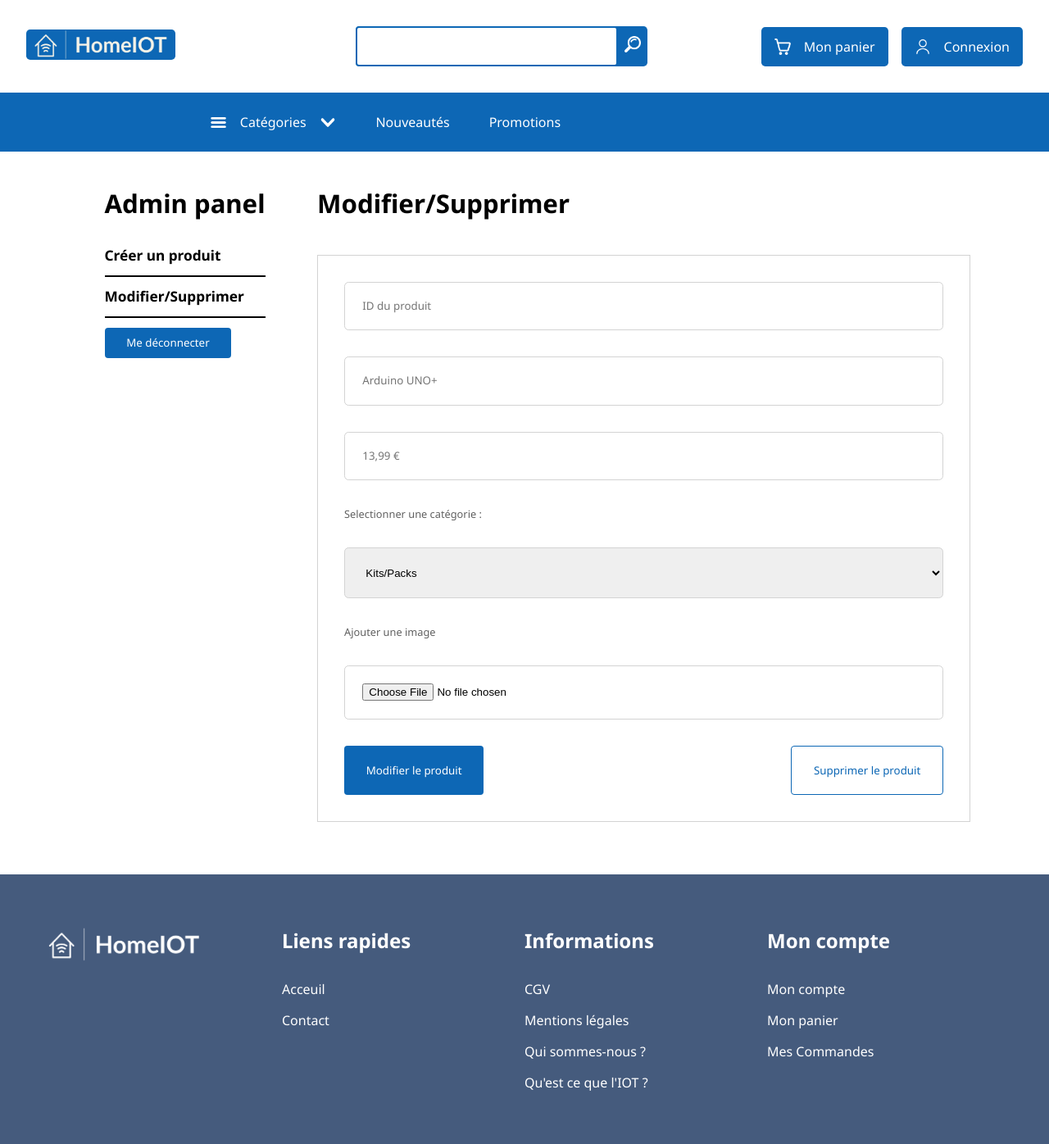
After one commit to JulienLach/HomeIOT, a PHP site: page /admin-panel-update-delete.html in a window 1280 px wide. The commit adds this page. Shown: the whole page at 82% size. Run offline with PHP 8.4, Linux system fonts and the light colour scheme.

Commit message:
ajout page admin update delete product

```diff
--- /dev/null
+++ b/admin-panel-update-delete.html
@@ -0,0 +1,169 @@
+<!DOCTYPE html>
+<html lang="fr">
+
+<head>
+    <meta charset="UTF-8">
+    <meta name="viewport" content="width=device-width, initial-scale=1.0">
+    <!-- GOOGLE FONT NOTO SANS -->
+    <link rel="preconnect" href="https://fonts.googleapis.com">
+    <link rel="preconnect" href="https://fonts.gstatic.com" crossorigin>
+    <link href="https://fonts.googleapis.com/css2?family=Noto+Sans:wght@300;400;700&display=swap" rel="stylesheet">
+    <!-- FAVICON -->
+    <link rel="shortcut icon" href="HomeIOT-logos/favicon.ico" type="image/x-icon" />
+    <!-- STYLE.CSS -->
+    <link rel="stylesheet" href="css/style.css">
+    <title>HomeIOT - Admin - Modifier/Supprimer</title>
+</head>
+
+<body>
+
+    <!-- NAVBAR -->
+
+    <nav class="navbar">
+        <div class="container">
+
+            <!-- LOGO -->
+            <div class=" logo">
+                <a href="index.html">
+                    <img src="HomeIOT-logos/HomeIOT-logos-cropped.jpeg" alt="">
+                </a>
+            </div>
+
+            <!-- SEARCH CONTAINER -->
+            <div class="search-container">
+                <form action="">
+                    <input type="text" placeholder="" name="search">
+                    <a href=""><img style="height: 20px;" src="img/loupe.png" alt=""></a>
+                </form>
+            </div>
+
+            <!-- MAIN MENU -->
+            <div class="main-menu">
+                <ul>
+                    <li>
+                        <img style="height: 20px;" src="img/shopping_cart_white.png" alt="">
+                        <a href="index.html">Mon panier</a>
+                    </li>
+                    <li>
+                        <img style="height: 20px;" src="img/utilisateur.png" alt="">
+                        <a href="connexion.html">Connexion</a>
+                    </li>
+                </ul>
+            </div>
+
+
+        </div>
+    </nav>
+
+    <!-- CATEGORIES NAVBAR -->
+    <section class="categories">
+        <div class="container">
+            <div class="categories-menu">
+                <div class="categories-links">
+                    <ul>
+                        <li>
+                            <img src="img/white_hamburger_menu.png" alt="">
+                            <a href="kits-packs.html">Catégories</a>
+                            <img src="img/chevron-down-white.png" alt="">
+                        </li>
+                        <li>
+                            <a href="nouveautes.html">Nouveautés</a>
+                        </li>
+                        <li>
+                            <a href="promotions.html">Promotions</a>
+                        </li>
+                    </ul>
+                </div>
+            </div>
+        </div>
+    </section>
+
+
+
+    <!-- ADMIN PANEL CREATE SECTION -->
+    <section class="admin-panel">
+        <div class="container">
+            <div class="admin-panel-content">
+
+                <div class="admin-panel-sumary">
+                    <div>
+                        <h1>Admin panel</h1>
+                    </div>
+                    <div class="admin-panel-menu">
+                        <h5>Créer un produit</h5>
+                        <div class="black-separator"></div>
+                        <h5>Modifier/Supprimer</h5>
+                        <div class="black-separator"></div>
+                        <div>
+                            <button class="disconnect-btn">Me déconnecter</button>
+                        </div>
+                    </div>
+                </div>
+
+                <div class="create-product">
+                    <div class="create-product-header">
+                        <h1>Modifier/Supprimer</h1>
+                    </div>
+                    <div>
+                        <form class="create-product-form" action="">
+                            <input class="text-form" type="email" name="" id="" placeholder="ID du produit">
+                            <input class="text-form" type="email" name="" id="" placeholder="Arduino UNO+">
+                            <input class=" text-form" type="password" placeholder="13,99 €">
+                            <label for="selectOption">Selectionner une catégorie :</label>
+                            <select class="text-form" id="selectOption" name="selectOption">
+                                <option value="option1">Kits/Packs</option>
+                                <option value="option2">Nouveautés</option>
+                                <option value="option3">Promotions</option>
+                            </select>
+                            <label class="custom-file-label" for="myFile">Ajouter une image</label>
+                            <input class="add-file text-form" type="file" id="myFile" name="filename">
+                            <div class="update-delete-btns">
+                                <button class="update-product-btn create-product-btn" type="submit">Modifier le
+                                    produit</button>
+                                <button class="delete-product-btn" type="submit">Supprimer le
+                                    produit</button>
+                            </div>
+                        </form>
+                    </div>
+                </div>
+
+            </div>
+        </div>
+    </section>
+
+
+    <!-- FOOTER SECTION -->
+    <footer class="footer">
+        <div class="container">
+            <div class="footer-content">
+                <div class="footer-logo">
+                    <img src="HomeIOT-logos/HomeIOT-logos_white_cropped.png" alt="">
+                </div>
+                <div class="footer-links">
+                    <h2>Liens rapides</h2>
+                    <ul>
+                        <li><a href="index.html">Acceuil</a></li>
+                        <li><a href="contact.html">Contact</a></li>
+                    </ul>
+                </div>
+                <div class="footer-links">
+                    <h2>Informations</h2>
+                    <ul>
+                        <li><a href="cgv.html">CGV</a></li>
+                        <li><a href="mentions-legales.html">Mentions légales</a></li>
+                        <li><a href="about.html">Qui sommes-nous ?</a></li>
+                        <li><a href="iot.html">Qu'est ce que l'IOT ?</a></li>
+                    </ul>
+                </div>
+                <div class="footer-links">
+                    <h2>Mon compte</h2>
+                    <ul>
+                        <li><a href="my-account.html">Mon compte</a></li>
+                        <li><a href="shopping-cart.html">Mon panier</a></li>
+                        <li><a href="my-account.html"></a>Mes Commandes</li>
+                    </ul>
+                </div>
+            </div>
+        </div>
+    </footer>
+</body>
--- a/css/style.css
+++ b/css/style.css
@@ -1079,7 +1079,22 @@ textarea {
 }
 
 
+/* PAGE ADMIN PANEL - UPDATE/DELETE FORM SECTION */
 
+
+.update-delete-btns {
+    display: flex;
+    justify-content: space-between;
+}
+
+.delete-product-btn {
+    background-color: #FFF;
+    font-family: 'Noto Sans', sans-serif;
+    border: 1px solid #0D67B5;
+    border-radius: 0.3em;
+    padding: 1.5em 2em;
+    color: #0D67B5;
+}
 
 
 
```
